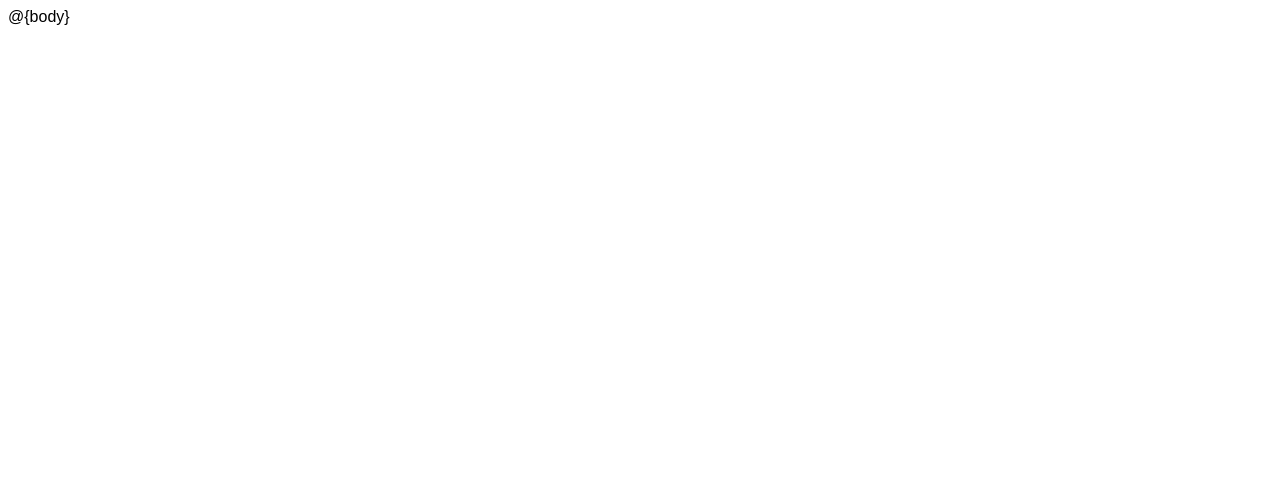
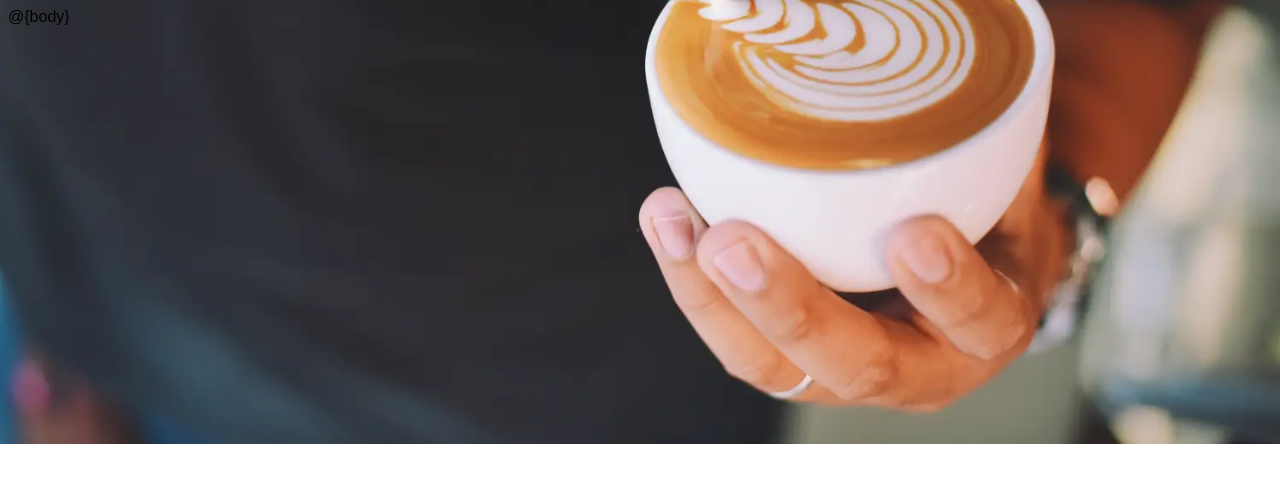
Before and after one commit to rkillickdev/the-coffee-run, a website: page views/layout.html in a window 1280 px wide. Drawn offline with nearby package versions, Linux system fonts and the light colour scheme.

Commit message:
style: add background image to body element

```diff
--- a/views/layout.html
+++ b/views/layout.html
@@ -11,6 +11,7 @@
     <title>Python Terminal by Code Institute</title>
     <style>
         body {
+            background: url("https://raw.githubusercontent.com/rkillickdev/the-coffee-run/main/assets/images/coffee-art.webp") no-repeat center / cover;
             font-family: Arial;
         }
 
```
